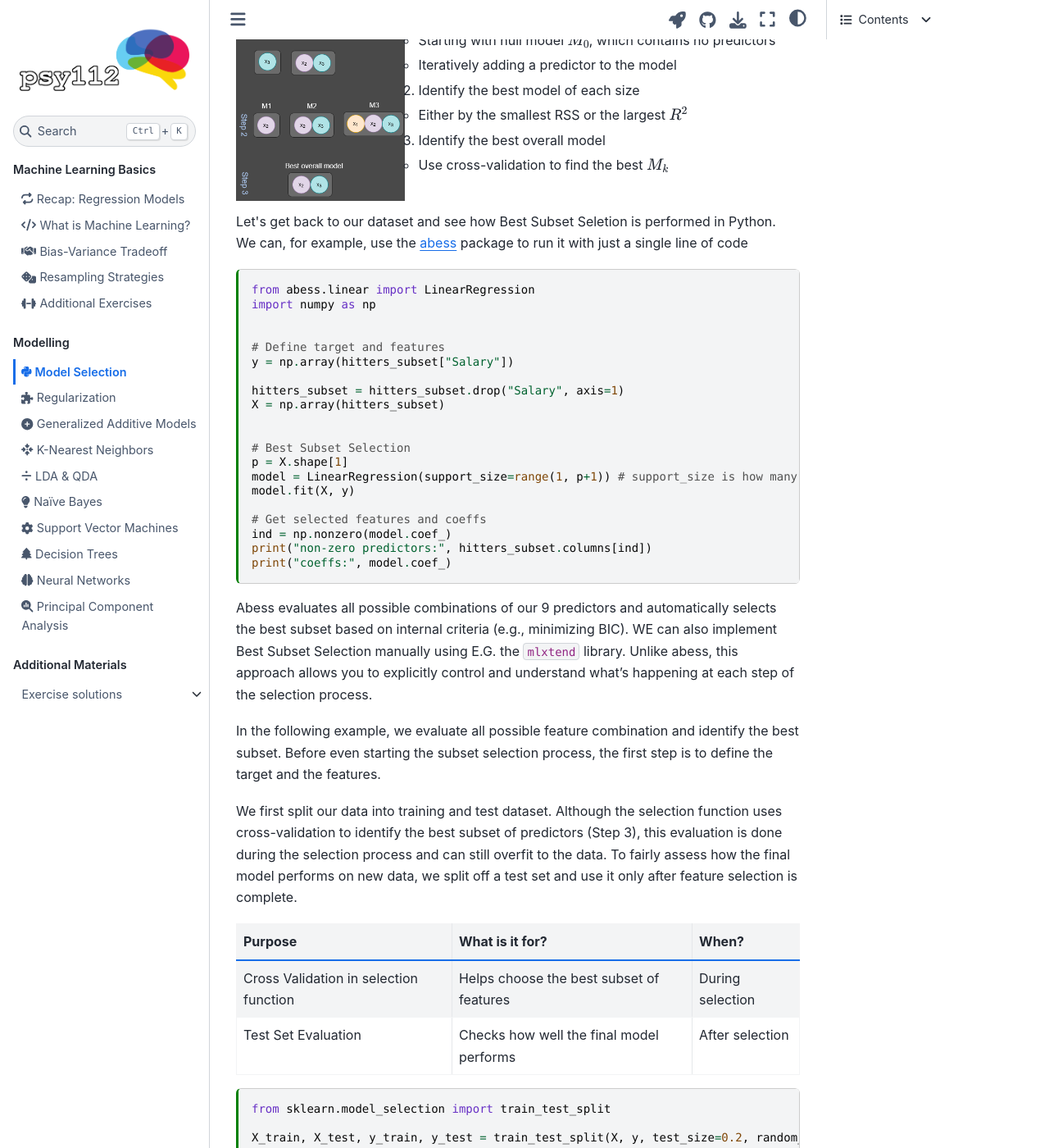
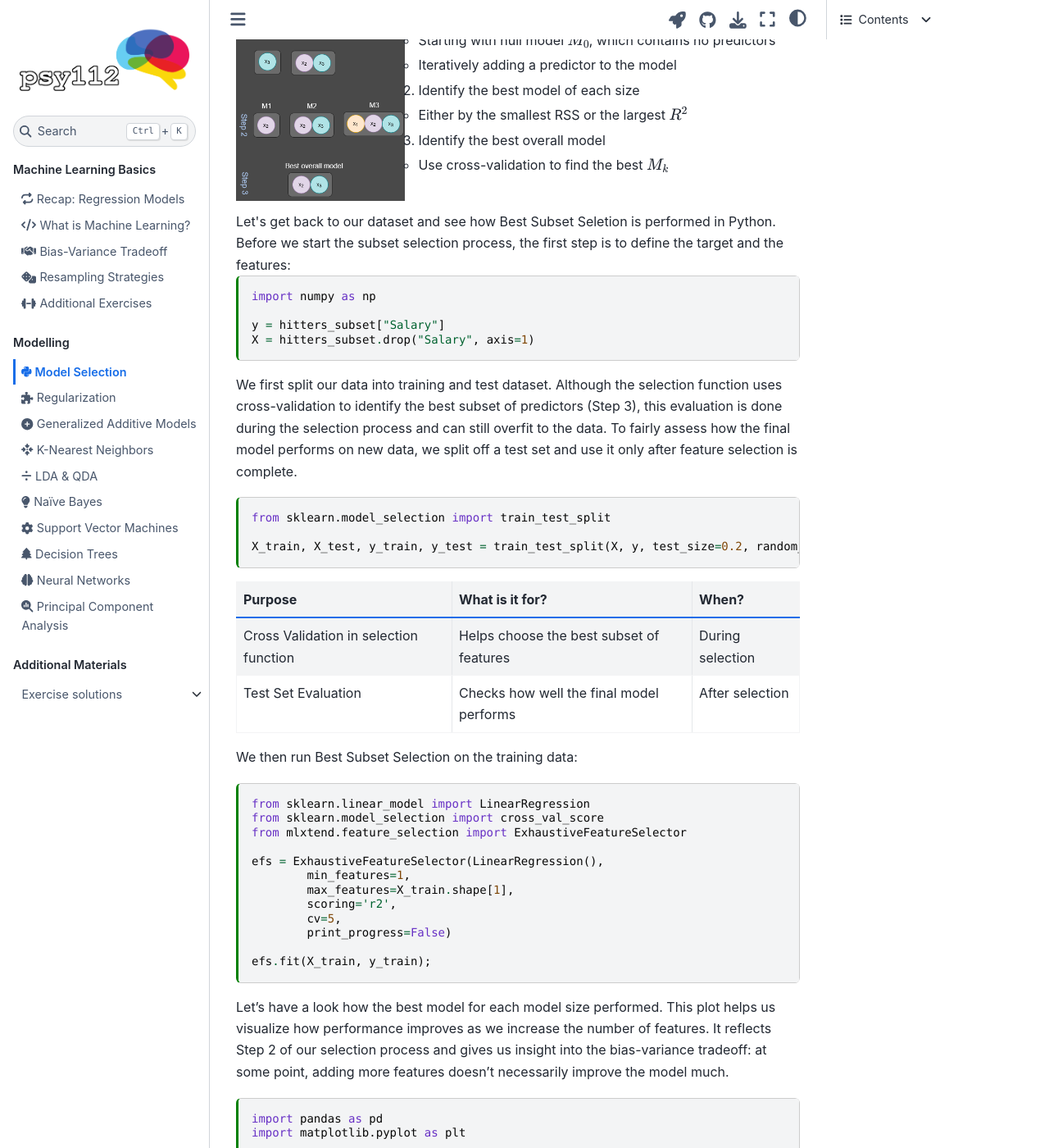
Before and after one commit to mibur1/psy112, a Jupyter Book: the page built from book/2_models/1_Model_selection.md, in a window 1280 px wide and 1400 px high, scrolled down 2271 px. Shown: the whole window at 82% size. Built offline with Jupyter Book 1.0.4 settings and Sphinx 7.4.7 and the Sphinx Book theme 1.1.4, drawn with Linux system fonts in a browser that asks for light colours; pages that are not in the unit, such as notebooks, are missing from menus; comment, search, counter and statistics services are not loaded; some of the changed text lies outside the part shown.

Commit message:
removed abess section, cleaned up model selection

````diff
--- a/book/2_models/1_Model_selection.md
+++ b/book/2_models/1_Model_selection.md
@@ -120,51 +120,28 @@ display_quiz("quiz/BestSubsetSelection.json", shuffle_answers=False)
 ```
 
 <br>
-Let's get back to our dataset and see how Best Subset Seletion is performed in Python.
-
-We can, for example, use the [abess](https://abess.readthedocs.io/en/latest/index.html) package to run it with just a single line of code
+Let's get back to our dataset and see how Best Subset Seletion is performed in Python. Before we start the subset selection process, the first step is to define the target and the features:
 
 ```{code-cell}
-from abess.linear import LinearRegression
 import numpy as np
 
-
-# Define target and features
-y = np.array(hitters_subset["Salary"])
-
-hitters_subset = hitters_subset.drop("Salary", axis=1)
-X = np.array(hitters_subset)
-
-
-# Best Subset Selection
-p = X.shape[1]
-model = LinearRegression(support_size=range(1, p+1)) # support_size is how many features to try
-model.fit(X, y)
-
-# Get selected features and coeffs
-ind = np.nonzero(model.coef_)
-print("non-zero predictors:", hitters_subset.columns[ind])
-print("coeffs:", model.coef_)
+y = hitters_subset["Salary"]
+X = hitters_subset.drop("Salary", axis=1)
 ```
-
-Abess evaluates all possible combinations of our 9 predictors and automatically selects the best subset based on internal criteria (e.g., minimizing BIC). WE can also implement Best Subset Selection manually using E.G. the `mlxtend` library. Unlike abess, this approach allows you to explicitly control and understand what’s happening at each step of the selection process.
-
-In the following example, we evaluate all possible feature combination and identify the best subset. Before even starting the subset selection process, the first step is to define the target and the features.
 
 We first split our data into training and test dataset. Although the selection function uses cross-validation to identify the best subset of predictors (Step 3), this evaluation is done during the selection process and can still overfit to the data. To fairly assess how the final model performs on new data, we split off a test set and use it only after feature selection is complete.
 
+```{code-cell}
+from sklearn.model_selection import train_test_split
+
+X_train, X_test, y_train, y_test = train_test_split(X, y, test_size=0.2, random_state=42)
+```
 
 |Purpose                        	   | What is it for?                                   | When?                                               |
 |------------------------------------- |---------------------------------------------------|-----------------------------------------------------|
 |Cross Validation in selection function|Helps choose the best subset of features           |During selection                                     |
 |Test Set Evaluation                   |Checks how well the final model performs           |After selection                                      |
 
-
-```{code-cell}
-from sklearn.model_selection import train_test_split
-
-X_train, X_test, y_train, y_test = train_test_split(X, y, test_size=0.2, random_state=42)
-```
 
 We then run Best Subset Selection on the training data:
 
@@ -174,11 +151,11 @@ from sklearn.model_selection import cross_val_score
 from mlxtend.feature_selection import ExhaustiveFeatureSelector
 
 efs = ExhaustiveFeatureSelector(LinearRegression(),
-          min_features=1,
-          max_features=X_train.shape[1],
-          scoring='r2',
-          cv=5,
-          print_progress=False)
+        min_features=1,
+        max_features=X_train.shape[1],
+        scoring='r2',
+        cv=5,
+        print_progress=False)
 
 efs.fit(X_train, y_train);
 ```
@@ -250,13 +227,11 @@ from sklearn.model_selection  import train_test_split
 
 # Run forward selection using MSE as the scoring metric
 forward = SequentialFeatureSelector(
-    model,              # defined model
-    k_features=(1,7),   # Stopping criteria: Try models with 1,2,..,7 features
-    forward=True,       # use forward selection
-    floating=False,     # Do not use floating selection -> Classic forward selection
-                        # floating =True : after each addition, it also checks if it should remove a feature that has become less useful
+    LinearRegression(),
+    k_features=X_train.shape[1],
+    forward=True,
     scoring='r2',
-    cv=cv_folds)
+    cv=5)
 
 # Fit the prepared model on our trainings data
 sfs = forward.fit(X_train, y_train)
@@ -313,7 +287,9 @@ print(f"Cross-validated R² of best model: {best_cv_r2:.4f}")
 - In our case, we only had a small number of predictors, which makes it more likely to end up with the same subset.
 ```
 
+
 #### Backward Stepwise Selection
+
 ```{image} ./figures/BackwardStepwiseSelection.drawio.png
 :alt: ModelSelection
 :width: 30%
@@ -338,26 +314,26 @@ The Full Model contain all p predictors!
 <br>
 <br>
 
-Backward stepwise selection works very similarly to forward selection — the main difference is that we start with the full model and remove features one by one.
+Backward stepwise selection works very similarly to forward selection — the main difference is that we start with the full model and remove features one by one:
 
+```{code-cell}
+backward = SequentialFeatureSelector(
+    LinearRegression(),
+    k_features=X_train.shape[1],
+    forward=False,
+    scoring='r2',
+    cv=5)
 
-```{code-cell} ipython3
-:tags: [remove-input]
-
-from jupytercards import display_flashcards
-display_flashcards('quiz/BackwardSelection_Flashcard.json')
+sfs = backward.fit(X_train, y_train)
 ```
 
+#### Subset Selection Summary
 
-```{admonition} Subset Selection Summary
-:class: tip
-
-| Best Subset Selection            	  | Forward Stepwise Selection                        | Backward Stepwise Selection                         |
-|-------------------------------------|---------------------------------------------------|-----------------------------------------------------|
-|**-** computationally very expensive |**-** not guaranteed to find best model            |**-** not guaranteed to find best model              |
-|**-** with many *p* may overfit      |**+** possible to us when p is very large          |**+** possible to us when p is very large, given p<n |
-|**+** able to find the best model    |**+** computationally less demanding               |**+** computationally less demanding                 |
-```
+| Best Subset Selection            	  | Forward Stepwise Selection                        | Backward Stepwise Selection                          |
+|-------------------------------------|---------------------------------------------------|------------------------------------------------------|
+|**+** will find the best model       |**-** not guaranteed to find best model            |**-** not guaranteed to find best model               |
+|**-** may overfit with large p       |**+** possible to use when p is very large         |**+** possible to use when p is very large, given p<n |
+|**-** computationally very expensive |**+** computationally less demanding               |**+** computationally less demanding                  |
 
 
 ```{code-cell} ipython3
@@ -400,12 +376,7 @@ What does this mean for our prediction using the 4 features?
 - On average, our predictions deviate from the actual salary by about $417.
 - Our model explains only a small portion (~3%) of the variability in salary. That also means that the majority of factors influencing salary are not captured by these predictors.
 
-```{admonition} TO MICHA - HEEEEELP
-:class: danger
 
-- 0.03 Test R^2? Das ist turbo schlecht!
-- genau gleiche trainings R^2 für Forward and best subset slection?
-```
+### Dimensionality Reduction
 
-### Dimension Reduction
-Dimensionality reduction is a model selection technique that simplifies high-dimensional datasets by transforming them into a smaller set of uncorrelated components. Instead of selecting individual features, it **combines correlated variables into new components** that retain most of the data’s variance. This reduces computational cost, lowers the risk of overfitting, and improves model performance — especially when many features are present. The first component captures the most variance, the second the next most, and so on. This method helps preserve patterns and trends in the data while working with fewer, more manageable inputs.
+Dimensionality reduction is a model selection technique that simplifies high-dimensional datasets by transforming them into a smaller set of uncorrelated components. Instead of selecting individual features, it combines correlated variables into new components that retain most of the data’s variance. This reduces computational cost, lowers the risk of overfitting, and improves model performance — especially when many features are present. The first component captures the most variance, the second the next most, and so on. This method helps preserve patterns and trends in the data while working with fewer, more manageable inputs.
--- a/requirements.txt
+++ b/requirements.txt
@@ -13,4 +13,3 @@ mlxtend
 patsy
 ipywidgets
 ISLP
-abess
````
Also changed, not shown: other parts of book/2_models/1_Model_selection.md (+1 -2 lines), 1 other file.
